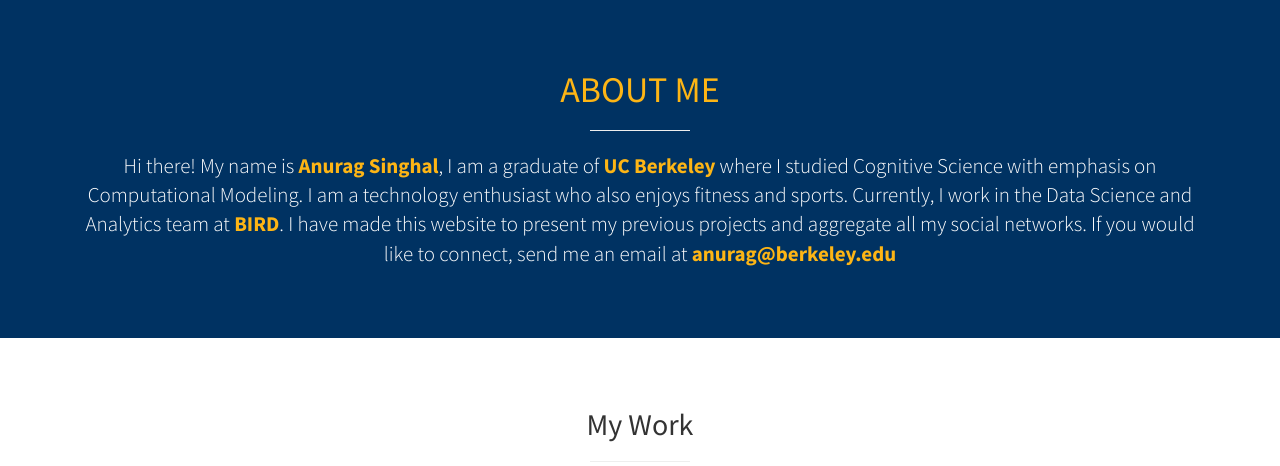
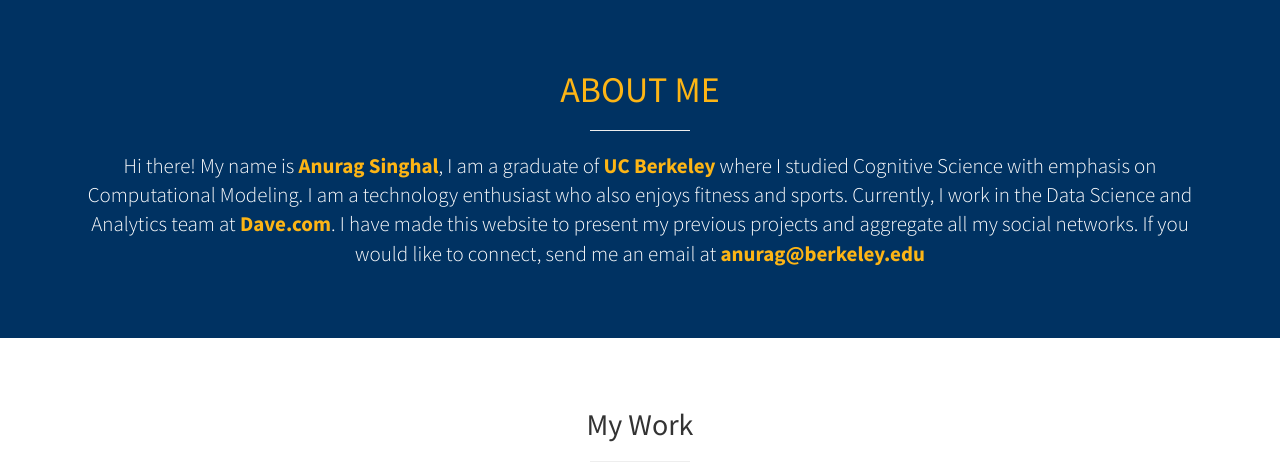
Before and after one commit to asinghal17/anurags_personal_web, a Flask app: page / in a window 1280 px wide. Shown: the part 800-1266 px from the top of the page. Run offline with Flask 2, Linux system fonts and the light colour scheme; some libraries are stand-ins or nearby versions.

Commit message:
Updating role

```diff
--- a/templates/index.html
+++ b/templates/index.html
@@ -18,7 +18,7 @@
                 <div class="col-lg-12 text-center">
                     <h1 style="color:#fdb515">ABOUT ME</h1>
                     <hr class="small">
-                    <p class="lead">Hi there! My name is <strong style="color:#fdb515">Anurag Singhal</strong>, I am a graduate of <strong style="color:#fdb515">UC Berkeley</strong> where I studied Cognitive Science with emphasis on Computational Modeling. I am a technology enthusiast who also enjoys fitness and sports. Currently, I work in the Data Science and Analytics team at <strong style="color:#fdb515">BIRD</strong>. I have made this website to present my previous projects and aggregate all my social networks. If you would like to connect, send me an email at <a style="color:#fdb515"href="mailto:anurag@berkeley.edu"><strong>anurag@berkeley.edu</strong></a> </p>
+                    <p class="lead">Hi there! My name is <strong style="color:#fdb515">Anurag Singhal</strong>, I am a graduate of <strong style="color:#fdb515">UC Berkeley</strong> where I studied Cognitive Science with emphasis on Computational Modeling. I am a technology enthusiast who also enjoys fitness and sports. Currently, I work in the Data Science and Analytics team at <strong style="color:#fdb515">Dave.com</strong>. I have made this website to present my previous projects and aggregate all my social networks. If you would like to connect, send me an email at <a style="color:#fdb515"href="mailto:anurag@berkeley.edu"><strong>anurag@berkeley.edu</strong></a> </p>
 
                 </div>
             </div>
```
